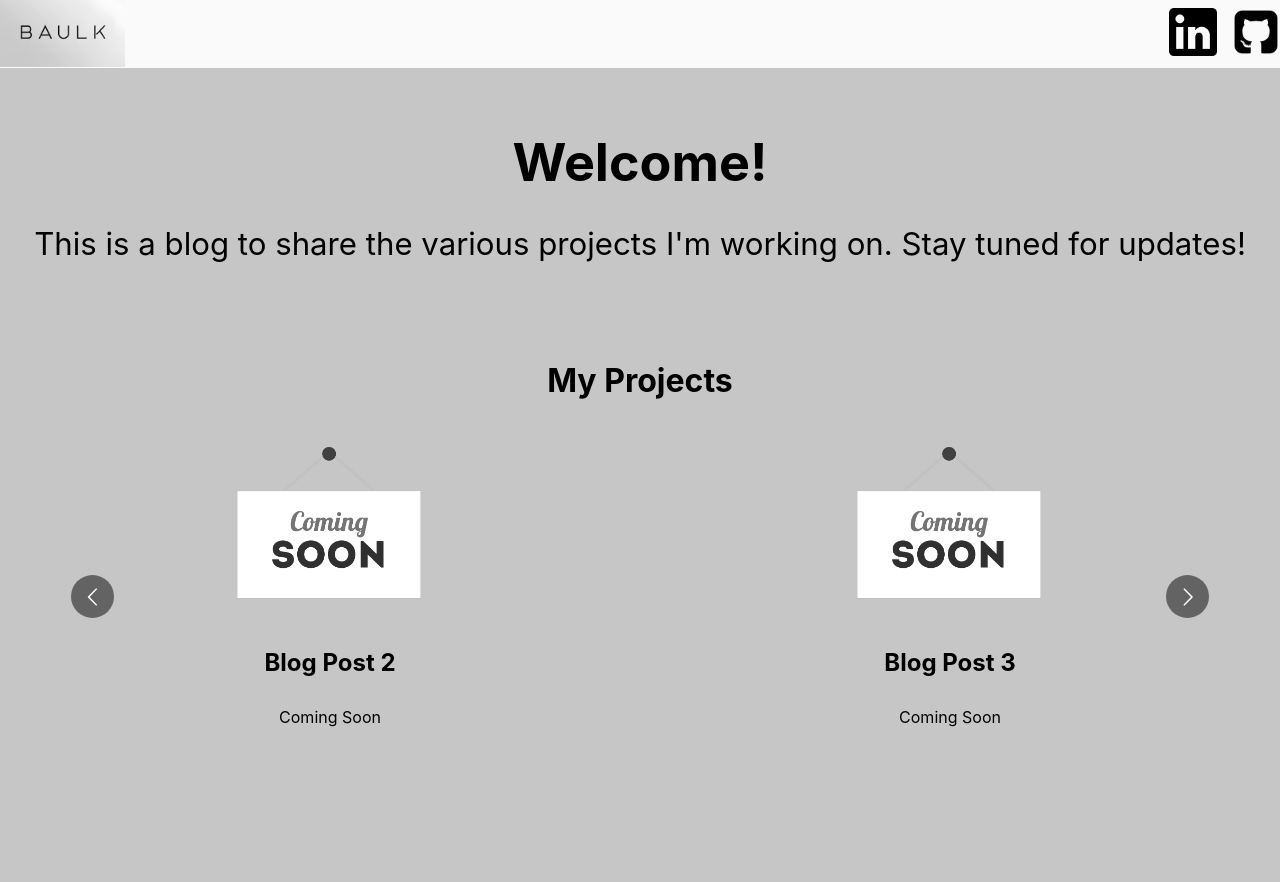
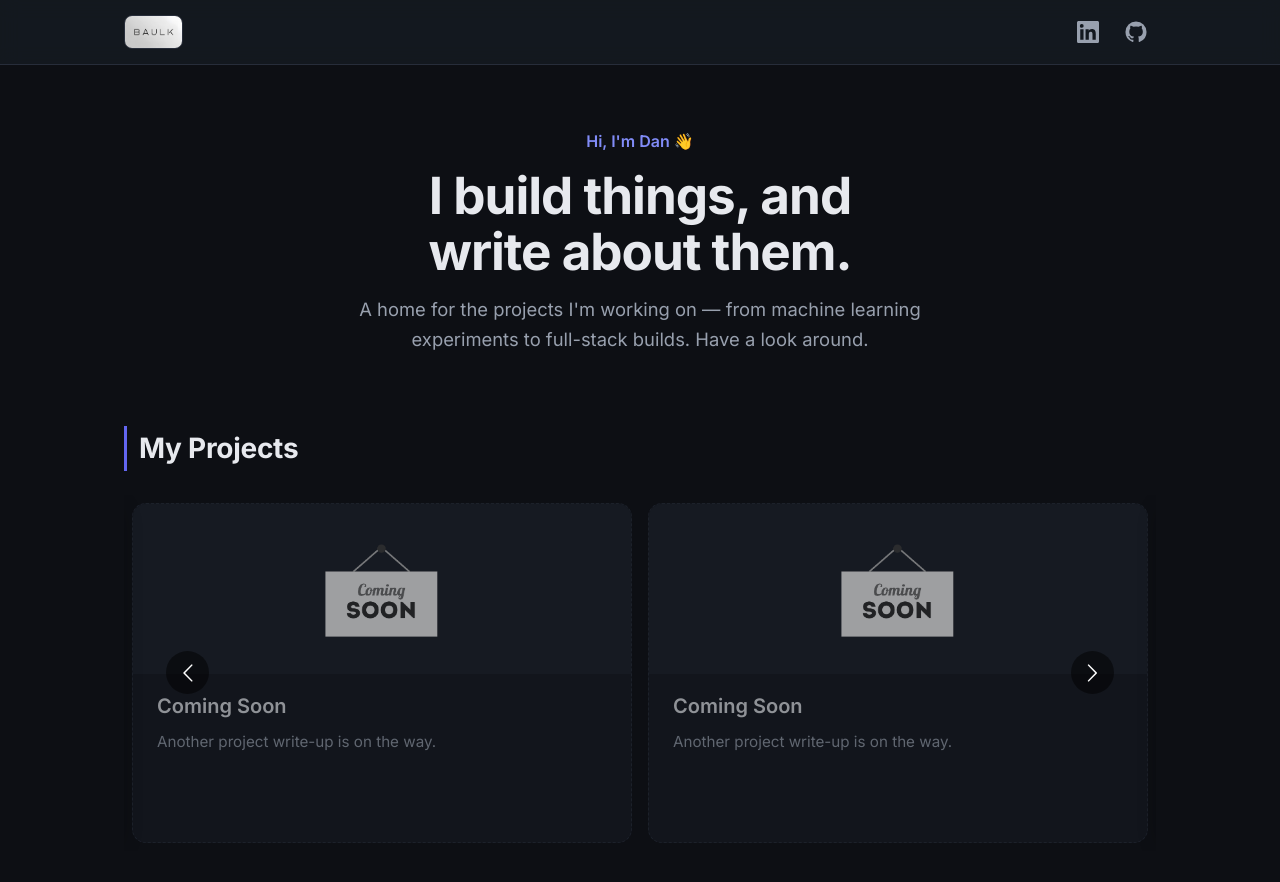
Before and after one commit to danbaulk/Blog, a React (Create React App) app: page / in a window 1280 px wide. Shown: the top 882 px of the page. Before the commit the page ends 800 px from the top, so only its background shows below. Built offline with nearby package versions, Linux system fonts and the light colour scheme; the HTML template or start-up script is replaced by a standard one.

Commit message:
styling improvements

```diff
--- a/public/index.html
+++ b/public/index.html
@@ -4,12 +4,18 @@
     <meta charset="utf-8" />
     <link rel="icon" href="%PUBLIC_URL%/favicon.ico" />
     <meta name="viewport" content="width=device-width, initial-scale=1" />
-    <meta name="theme-color" content="#000000" />
+    <meta name="theme-color" content="#0d0f14" />
     <meta
       name="description"
       content="Dan Baulk's blog"
     />
     <link rel="apple-touch-icon" href="%PUBLIC_URL%/logo192.png" />
+    <link rel="preconnect" href="https://fonts.googleapis.com" />
+    <link rel="preconnect" href="https://fonts.gstatic.com" crossorigin />
+    <link
+      href="https://fonts.googleapis.com/css2?family=Inter:wght@400;500;600;700&display=swap"
+      rel="stylesheet"
+    />
     <!--
       manifest.json provides metadata used when your web app is installed on a
       user's mobile device or desktop. See https://developers.google.com/web/fundamentals/web-app-manifest/
@@ -24,7 +30,7 @@
       work correctly both with client-side routing and a non-root public URL.
       Learn how to configure a non-root public URL by running `npm run build`.
     -->
-    <title>Blog</title>
+    <title>Dan Baulk</title>
   </head>
   <body>
     <noscript>You need to enable JavaScript to run this app.</noscript>
--- a/src/App.css
+++ b/src/App.css
@@ -4,120 +4,217 @@
   text-align: center;
 }
 
-body {
-  background-color: #c6c6c6;
+/* Banner / Header */
+
+.banner {
+  position: sticky;
+  top: 0;
+  z-index: 100;
+  background-color: rgba(22, 26, 34, 0.85);
+  -webkit-backdrop-filter: blur(10px);
+  backdrop-filter: blur(10px);
+  border-bottom: 1px solid var(--border);
 }
 
-.App-header {
-  background-color: #c6c6c6;
-  min-height: 50;
-  display: flex;
-  flex-direction: column;
-  align-items: center;
-  justify-content: center;
-  font-size: calc(10px + 2vmin);
-  color: black;
-}
-
-/* Banner Section */
-
-.banner {
+.banner-inner {
+  max-width: var(--max-width);
+  margin: 0 auto;
+  padding: var(--space-3) var(--space-5);
   display: flex;
   justify-content: space-between;
   align-items: center;
-  height: 68px;
-  background-color: #fafafa;
-  color: black;
+}
+
+.banner-brand {
+  display: flex;
+  align-items: center;
+  gap: var(--space-3);
+  color: var(--text);
+}
+
+.banner-brand:hover {
+  color: var(--text);
 }
 
 .banner-logo {
-  height: 70px;
+  height: 34px;
+  width: auto;
+  object-fit: contain;
+  border-radius: var(--radius-sm);
+  border: 1px solid var(--border);
+  display: block;
 }
 
-.banner-title {
-  font-size: 1.5em;
-}
-
-.banner-links a {
-  margin-left: 15px;
-}
-
-.banner-links a:first-child {
-  margin-left: 0;
-}
-
-.banner-links a:hover {
-  text-decoration: underline;
+.banner-links {
+  display: flex;
+  align-items: center;
+  gap: var(--space-2);
 }
 
 .banner-link {
-  width: 48px;
-  height: 48px;
+  display: inline-flex;
+  align-items: center;
+  justify-content: center;
+  width: 40px;
+  height: 40px;
+  border-radius: var(--radius-pill);
+  color: var(--text-muted);
+  transition: color var(--transition), background-color var(--transition);
 }
 
-/* Intro Section */
+.banner-link:hover {
+  color: var(--accent-hover);
+  background-color: var(--accent-soft);
+}
+
+/* Intro / Hero Section */
 
 .intro {
-  padding: 20px;
-  background-color: #c6c6c6;
-  color: black;
+  text-align: center;
+  padding: var(--space-8) 0 var(--space-7);
 }
 
-.intro h2 {
-  font-size: 2em;
-  margin-bottom: 10px;
+.intro-eyebrow {
+  color: var(--accent-hover);
+  font-weight: 600;
+  font-size: 1rem;
+  margin: 0 0 var(--space-3);
 }
 
-.intro p {
-  font-size: 1.2em;
+.intro h1 {
+  font-size: clamp(2rem, 5vw, 3.2rem);
+  font-weight: 700;
+  letter-spacing: -0.02em;
+  line-height: 1.1;
+  margin: 0 auto var(--space-4);
+  max-width: 16ch;
+}
+
+.intro-lead {
+  font-size: 1.15rem;
+  color: var(--text-muted);
+  max-width: 56ch;
+  margin: 0 auto;
 }
 
 /* Carousel Section */
 
 .carousel-section {
-  padding: 20px;
-  background-color: #c6c6c6;
+  padding: var(--space-5) 0 var(--space-8);
 }
 
-.fpl-logo {
-  width: 400px;
-  height: 200px;
+.section-title {
+  font-size: 1.75rem;
+  font-weight: 700;
+  letter-spacing: -0.01em;
+  text-align: left;
+  margin: 0 0 var(--space-5);
+  padding-left: var(--space-3);
+  border-left: 3px solid var(--accent);
 }
 
-.comingsoon-logo {
-  width: 200px;
-  height: 200px;
+/* Carousel slide gutters (itemClass lands on react-multi-carousel item) */
+.carousel-item {
+  padding: var(--space-2);
+  display: flex;
 }
 
-.carousel-section h2 {
-  font-size: 2em;
-  margin-bottom: 20px;
-  color: black;
+/* Project Cards */
+
+.project-card {
+  display: flex;
+  flex-direction: column;
+  width: 100%;
+  text-align: left;
+  background-color: var(--surface);
+  border: 1px solid var(--border);
+  border-radius: var(--radius);
+  overflow: hidden;
+  color: var(--text);
+  box-shadow: var(--shadow);
+  transition: transform var(--transition), border-color var(--transition),
+    box-shadow var(--transition);
 }
 
-.carousel-item a {
-  text-decoration: none;
+a.project-card:hover {
+  color: var(--text);
+  transform: translateY(-4px);
+  border-color: var(--accent);
+  box-shadow: var(--shadow-hover);
 }
 
-.carousel-item h3 {
-  font-size: 1.5em;
-  margin-bottom: 20px;
-  color: black;
+.project-card__media {
+  height: 170px;
+  background-color: var(--surface-2);
+  overflow: hidden;
 }
 
-.carousel-item p {
-  background-color: #c6c6c6;
-  color: black;
-  padding: 10px;
-  font-size: 1em;
+.project-card__media img {
+  width: 100%;
+  height: 100%;
+  object-fit: cover;
+  display: block;
 }
 
-.carousel-item:hover {
-  background-color: #999ca1;
-  transition: background-color 0.3s ease-in-out;
+.project-card__body {
+  padding: var(--space-4) var(--space-5) var(--space-5);
+  display: flex;
+  flex-direction: column;
+  flex: 1;
 }
 
-.carousel-item:hover p {
-  background-color: #999ca1;
-  transition: background-color 0.3s ease-in-out;
+.project-card__body h3 {
+  font-size: 1.25rem;
+  font-weight: 600;
+  margin: 0 0 var(--space-2);
+  color: var(--text);
 }
+
+.project-card__body p {
+  font-size: 0.95rem;
+  color: var(--text-muted);
+  margin: 0;
+  display: -webkit-box;
+  -webkit-line-clamp: 3;
+  line-clamp: 3;
+  -webkit-box-orient: vertical;
+  overflow: hidden;
+}
+
+.project-card__cta {
+  margin-top: var(--space-4);
+  font-size: 0.9rem;
+  font-weight: 600;
+  color: var(--accent-hover);
+}
+
+/* Placeholder cards */
+
+.project-card--placeholder {
+  border-style: dashed;
+  box-shadow: none;
+  opacity: 0.6;
+}
+
+.project-card--placeholder .project-card__media img {
+  object-fit: contain;
+  padding: var(--space-5);
+}
+
+/* react-multi-carousel arrow buttons tinted to theme */
+.react-multiple-carousel__arrow {
+  background: var(--surface-2);
+  border: 1px solid var(--border);
+}
+
+.react-multiple-carousel__arrow:hover {
+  background: var(--accent);
+}
+
+/* Responsive */
+
+@media (max-width: 640px) {
+  .intro {
+    padding: var(--space-7) 0 var(--space-6);
+  }
+}
--- a/src/App.js
+++ b/src/App.js
@@ -1,8 +1,6 @@
 import React from 'react';
 import { BrowserRouter as Router, Route, Routes, Link } from 'react-router-dom';
 
-import linkedinLogo from './assets/linkedin.png';
-import githubLogo from './assets/github.png';
 import baulkLogo from './assets/logo.jpeg';
 
 import './App.css';
@@ -15,19 +13,37 @@ function App() {
   return (
     <Router>
       <div className="App">
-        <div className="banner">
-          <Link to="/">
-            <img src={baulkLogo} alt="Baulk Logo" className="banner-logo"/>
-          </Link>
-          <div className="banner-links">
-            <a href="https://www.linkedin.com/in/danielbaulk/" target="_blank" rel="noopener noreferrer">
-              <img src={linkedinLogo} alt="LinkedIn" className="banner-link"/>
-            </a>
-            <a href="https://github.com/danbaulk" target="_blank" rel="noopener noreferrer">
-              <img src={githubLogo} alt="GitHub" className="banner-link"/>
-            </a>
+        <header className="banner">
+          <div className="banner-inner">
+            <Link to="/" className="banner-brand" aria-label="Dan Baulk — home">
+              <img src={baulkLogo} alt="Dan Baulk" className="banner-logo"/>
+            </Link>
+            <nav className="banner-links">
+              <a
+                href="https://www.linkedin.com/in/danielbaulk/"
+                target="_blank"
+                rel="noopener noreferrer"
+                aria-label="LinkedIn"
+                className="banner-link"
+              >
+                <svg viewBox="0 0 24 24" width="22" height="22" fill="currentColor" aria-hidden="true">
+                  <path d="M20.45 20.45h-3.56v-5.57c0-1.33-.02-3.04-1.85-3.04-1.85 0-2.14 1.45-2.14 2.94v5.67H9.35V9h3.42v1.56h.05c.48-.9 1.64-1.85 3.37-1.85 3.6 0 4.27 2.37 4.27 5.46v6.28zM5.34 7.43a2.07 2.07 0 1 1 0-4.13 2.07 2.07 0 0 1 0 4.13zM7.12 20.45H3.55V9h3.57v11.45zM22.22 0H1.77C.79 0 0 .77 0 1.73v20.53C0 23.22.79 24 1.77 24h20.45c.98 0 1.78-.78 1.78-1.74V1.73C24 .77 23.2 0 22.22 0z"/>
+                </svg>
+              </a>
+              <a
+                href="https://github.com/danbaulk"
+                target="_blank"
+                rel="noopener noreferrer"
+                aria-label="GitHub"
+                className="banner-link"
+              >
+                <svg viewBox="0 0 24 24" width="22" height="22" fill="currentColor" aria-hidden="true">
+                  <path d="M12 .5A11.5 11.5 0 0 0 .5 12a11.5 11.5 0 0 0 7.86 10.92c.58.1.79-.25.79-.56v-2c-3.2.7-3.88-1.54-3.88-1.54-.53-1.33-1.29-1.69-1.29-1.69-1.05-.72.08-.7.08-.7 1.16.08 1.77 1.2 1.77 1.2 1.03 1.77 2.7 1.26 3.36.96.1-.75.4-1.26.73-1.55-2.56-.29-5.25-1.28-5.25-5.7 0-1.26.45-2.29 1.2-3.1-.12-.3-.52-1.48.11-3.08 0 0 .97-.31 3.18 1.18a11 11 0 0 1 5.8 0c2.2-1.49 3.17-1.18 3.17-1.18.63 1.6.23 2.78.11 3.08.75.81 1.2 1.84 1.2 3.1 0 4.43-2.7 5.4-5.27 5.69.41.36.78 1.06.78 2.14v3.17c0 .31.21.67.8.56A11.5 11.5 0 0 0 23.5 12 11.5 11.5 0 0 0 12 .5z"/>
+                </svg>
+              </a>
+            </nav>
           </div>
-        </div>
+        </header>
         <Routes>
           <Route path="/" element={<Home />} />
           <Route path="/fpl-project" element={<FPLProject />} />
--- a/src/Home.js
+++ b/src/Home.js
@@ -26,36 +26,62 @@ const responsive = {
 
 function Home() {
   return (
-    <div>
-      <header className="App-header">
+    <main>
       <section className="intro">
-          <h2>Welcome!</h2>
-          <p>This is a blog to share the various projects I'm working on. Stay tuned for updates!</p>
+        <div className="container">
+          <p className="intro-eyebrow">Hi, I'm Dan 👋</p>
+          <h1>I build things, and write about them.</h1>
+          <p className="intro-lead">
+            A home for the projects I'm working on — from machine learning experiments to
+            full-stack builds. Have a look around.
+          </p>
+        </div>
       </section>
-      </header>
+
       <section className="carousel-section">
-        <h2>My Projects</h2>
-        <Carousel responsive={responsive} autoPlay={true} infinite={true}>
-          <div className="carousel-item">
-            <Link to="/fpl-project">
-              <img src={fplLogo} alt="FPL Assistant Manager" className="fpl-logo"/>
+        <div className="container">
+          <h2 className="section-title">My Projects</h2>
+          <Carousel
+            responsive={responsive}
+            autoPlay={true}
+            infinite={true}
+            keyBoardControl={true}
+            itemClass="carousel-item"
+          >
+            <Link to="/fpl-project" className="project-card">
+              <div className="project-card__media">
+                <img src={fplLogo} alt="FPL Assistant Manager"/>
+              </div>
+              <div className="project-card__body">
                 <h3>FPL Assistant Manager</h3>
-              <p>Utilise AI Models I trained to predict the highest scoring team for the next gameweek</p>
+                <p>Machine learning models I trained to predict the highest scoring Fantasy Premier League team for the next gameweek.</p>
+                <span className="project-card__cta">Read more →</span>
+              </div>
             </Link>
+
+            <article className="project-card project-card--placeholder">
+              <div className="project-card__media">
+                <img src={comingSoon} alt="Coming soon"/>
               </div>
-          <div className="carousel-item">
-              <img src={comingSoon} alt="Blog Post 2" className="comingsoon-logo"/>
-              <h3>Blog Post 2</h3>
-              <p>Coming Soon</p>
+              <div className="project-card__body">
+                <h3>Coming Soon</h3>
+                <p>Another project write-up is on the way.</p>
               </div>
-          <div className="carousel-item">
-              <img src={comingSoon} alt="Blog Post 3" className="comingsoon-logo"/>
-              <h3>Blog Post 3</h3>
-              <p>Coming Soon</p>
+            </article>
+
+            <article className="project-card project-card--placeholder">
+              <div className="project-card__media">
+                <img src={comingSoon} alt="Coming soon"/>
               </div>
+              <div className="project-card__body">
+                <h3>Coming Soon</h3>
+                <p>Another project write-up is on the way.</p>
+              </div>
+            </article>
           </Carousel>
+        </div>
       </section>
-    </div>
+    </main>
   );
 }
 
--- a/src/index.css
+++ b/src/index.css
@@ -1,13 +1,87 @@
+:root {
+  color-scheme: dark;
+
+  /* Colour palette */
+  --bg: #0d0f14;
+  --surface: #161a22;
+  --surface-2: #1d222c;
+  --border: #272d3a;
+  --text: #e7e9ee;
+  --text-muted: #98a0ae;
+  --accent: #6366f1;
+  --accent-hover: #818cf8;
+  --accent-soft: rgba(99, 102, 241, 0.15);
+
+  /* Radii */
+  --radius: 14px;
+  --radius-sm: 8px;
+  --radius-pill: 999px;
+
+  /* Shadows */
+  --shadow: 0 4px 24px rgba(0, 0, 0, 0.45);
+  --shadow-hover: 0 8px 32px rgba(0, 0, 0, 0.55);
+
+  /* Spacing scale */
+  --space-1: 4px;
+  --space-2: 8px;
+  --space-3: 12px;
+  --space-4: 16px;
+  --space-5: 24px;
+  --space-6: 32px;
+  --space-7: 48px;
+  --space-8: 64px;
+
+  /* Layout */
+  --max-width: 1080px;
+  --reading-width: 720px;
+
+  /* Typography */
+  --font-sans: 'Inter', -apple-system, BlinkMacSystemFont, 'Segoe UI', 'Roboto',
+    'Helvetica Neue', sans-serif;
+  --font-mono: source-code-pro, Menlo, Monaco, Consolas, 'Courier New', monospace;
+
+  --transition: 0.2s ease;
+}
+
+*,
+*::before,
+*::after {
+  box-sizing: border-box;
+}
+
 body {
   margin: 0;
-  font-family: -apple-system, BlinkMacSystemFont, 'Segoe UI', 'Roboto', 'Oxygen',
-    'Ubuntu', 'Cantarell', 'Fira Sans', 'Droid Sans', 'Helvetica Neue',
-    sans-serif;
+  background-color: var(--bg);
+  color: var(--text);
+  font-family: var(--font-sans);
+  line-height: 1.6;
   -webkit-font-smoothing: antialiased;
   -moz-osx-font-smoothing: grayscale;
 }
 
 code {
-  font-family: source-code-pro, Menlo, Monaco, Consolas, 'Courier New',
-    monospace;
+  font-family: var(--font-mono);
 }
+
+a {
+  color: var(--accent);
+  text-decoration: none;
+  transition: color var(--transition);
+}
+
+a:hover {
+  color: var(--accent-hover);
+}
+
+img {
+  max-width: 100%;
+}
+
+/* Reusable centered container */
+.container {
+  width: 100%;
+  max-width: var(--max-width);
+  margin: 0 auto;
+  padding-left: var(--space-5);
+  padding-right: var(--space-5);
+}
```
Also changed, not shown: src/blogs/blogs.css (+90 -24 lines). Lines whose indentation alone changed are shown as unchanged.
